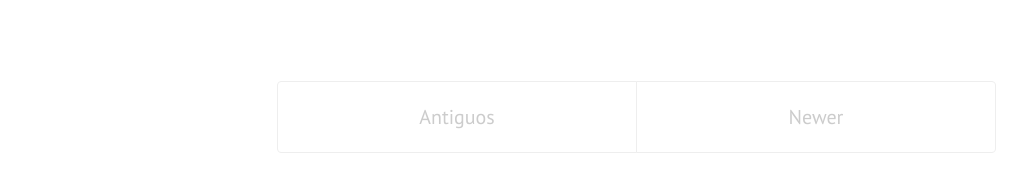
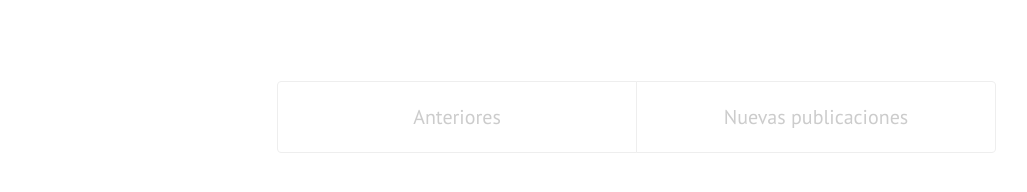
Before and after one commit to daeshu/blog2, a Jekyll site: the page built from index.html, in a window 1280 px wide and 900 px high, scrolled down 4534 px. Shown: the part 687-879 px from the top of the window, without its empty margins (3-1030 px from the left). Built offline with Jekyll 4.4.1, drawn with Linux system fonts in a browser that asks for light colours; the list of posts is cut into pages by our own code.

Commit message:
Update index.html

```diff
--- a/index.html
+++ b/index.html
@@ -21,17 +21,17 @@
 
 <div class="pagination">
   {% if paginator.next_page %}
-    <a class="pagination-item older" href="{{ site.baseurl }}/page{{paginator.next_page}}">Antiguos</a>
+    <a class="pagination-item older" href="{{ site.baseurl }}/page{{paginator.next_page}}">Anteriores</a>
   {% else %}
-    <span class="pagination-item older">Antiguos</span>
+    <span class="pagination-item older">Anteriores</span>
   {% endif %}
   {% if paginator.previous_page %}
     {% if paginator.page == 2 %}
-      <a class="pagination-item newer" href="{{ site.baseurl }}/">Nuevos</a>
+      <a class="pagination-item newer" href="{{ site.baseurl }}/">Nuevas publicaciones</a>
     {% else %}
-      <a class="pagination-item newer" href="{{ site.baseurl }}/page{{paginator.previous_page}}">Nuevos</a>
+      <a class="pagination-item newer" href="{{ site.baseurl }}/page{{paginator.previous_page}}">Nuevas publicaciones</a>
     {% endif %}
   {% else %}
-    <span class="pagination-item newer">Newer</span>
+    <span class="pagination-item newer">Nuevas publicaciones</span>
   {% endif %}
 </div>
```
